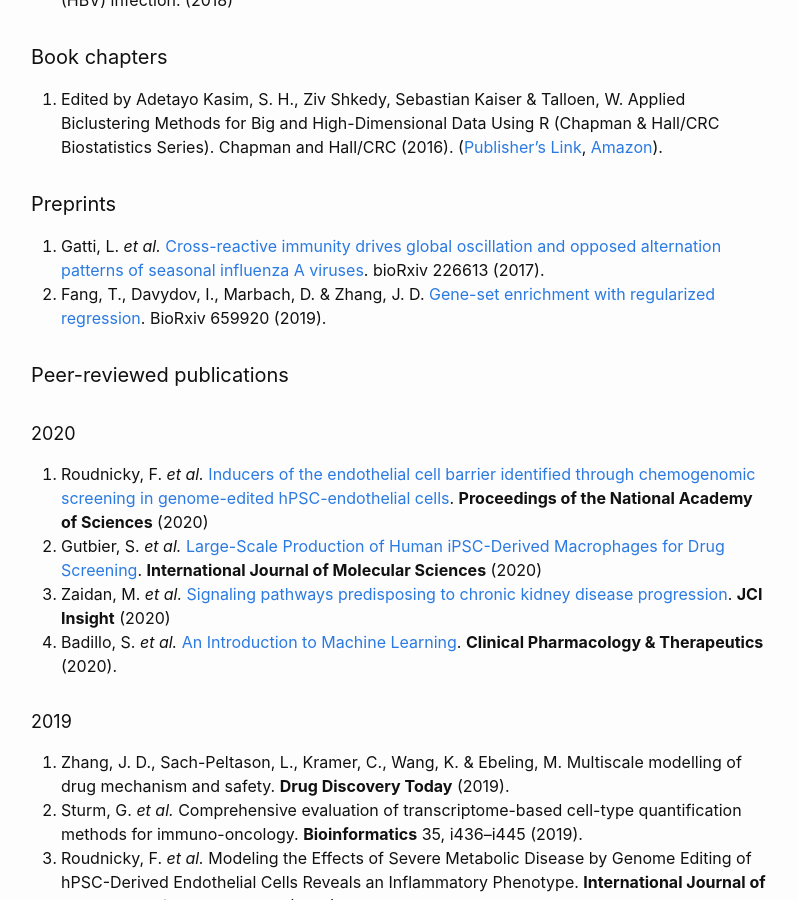
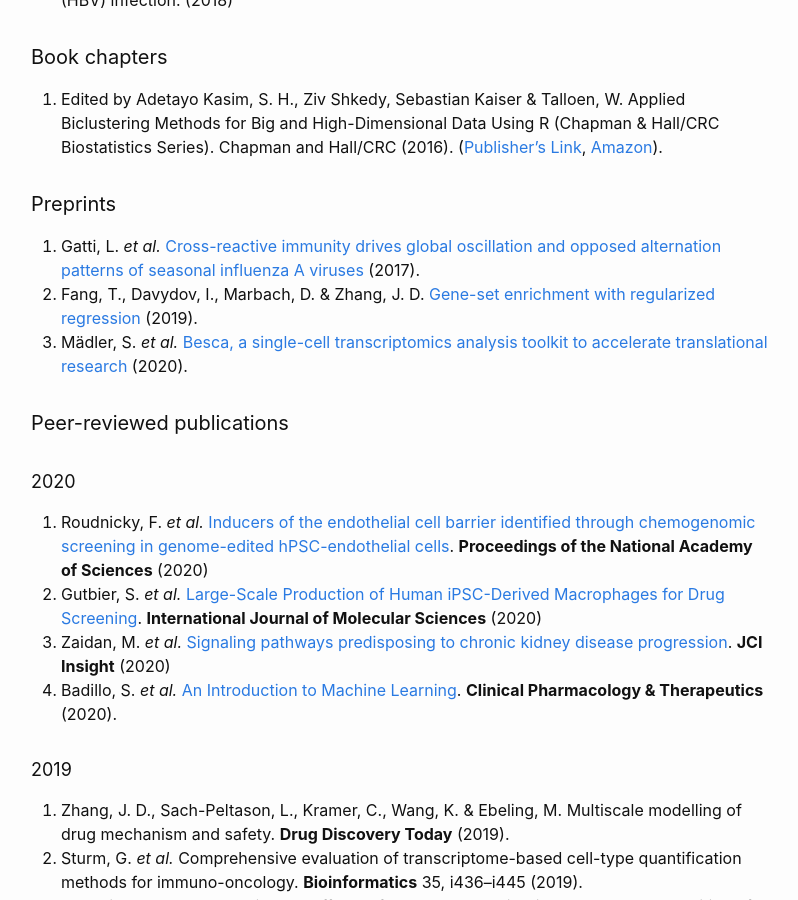
Before and after one commit to Accio/accio.github.io, a Jekyll site: the page built from _pages/publications.md, in a window 1280 px wide and 900 px high, scrolled down 329 px. Shown: the whole window, without its empty margins (239-1037 px from the left). Built offline with Jekyll 4.4.1, drawn with Linux system fonts in a browser that asks for light colours.

Commit message:
add besca preprint

```diff
--- a/_pages/publications.md
+++ b/_pages/publications.md
@@ -27,9 +27,11 @@ Scholar profile](https://scholar.google.com/citations?user=ths6zX0AAAAJ&hl=en) c
 
 1. Gatti, L. *et al.* [Cross-reactive immunity drives global oscillation and
    opposed alternation patterns of seasonal influenza A
-   viruses](https://www.biorxiv.org/content/10.1101/226613v1). bioRxiv 226613 (2017).
+   viruses](https://www.biorxiv.org/content/10.1101/226613v1) (2017).
 2. Fang, T., Davydov, I., Marbach, D. & Zhang, J. D. [Gene-set enrichment with
-   regularized regression](https://www.biorxiv.org/content/10.1101/659920v2). BioRxiv 659920 (2019).
+   regularized regression](https://www.biorxiv.org/content/10.1101/659920v2) (2019).
+3. Mädler, S. *et al.*
+   [Besca, a single-cell transcriptomics analysis toolkit to accelerate translational research](https://www.biorxiv.org/content/10.1101/2020.08.11.245795v2) (2020).
 
 #### Peer-reviewed publications
 
```
